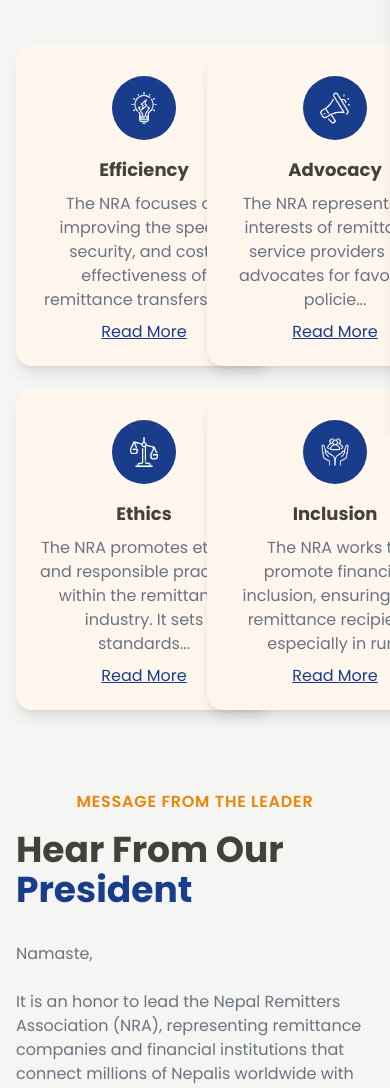
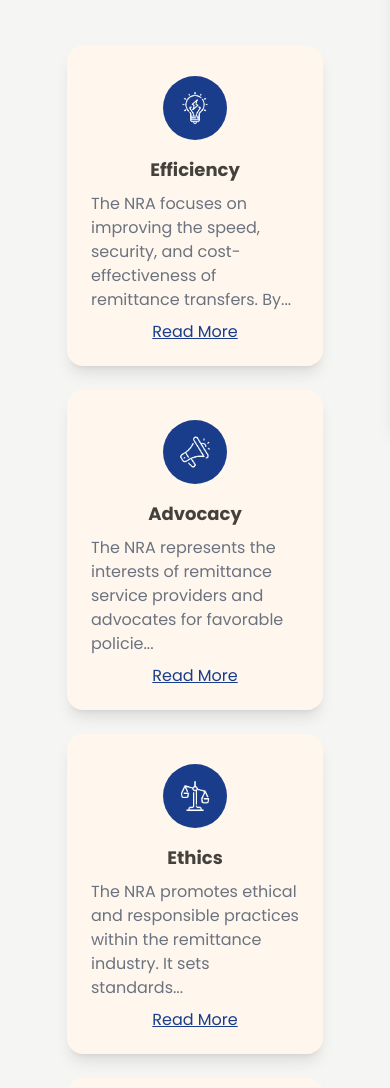
Before and after one commit to Sumitraj00736/NRA, a React (Vite) app: page / in a window 390 px wide. Shown: the part 415-1503 px from the top of the page. Built offline with nearby package versions, Linux system fonts and the light colour scheme.

Commit message:
feat: update on Header and HeroCard

```diff
--- a/src/components/layout/Header.jsx
+++ b/src/components/layout/Header.jsx
@@ -96,7 +96,7 @@
       </div>
 
       {/* Sticky Navbar */}
-      <div className={`transition-all duration-300 bg-white px-6 py-4 flex justify-between items-center text-[16px] mx-6 rounded-xl shadow-md ${isSticky ? "fixed top-0 left-0 z-50 shadow-lg w-full mx-auto rounded-none" : "-mt-8 "}`}>
+      <div className={`transition-all duration-300 bg-white px-6 py-4 flex justify-between items-center text-[16px] mx-6 shadow-md ${isSticky ? "fixed top-0 left-0 z-50 shadow-lg w-full mx-auto rounded-none" : "-mt-8  rounded-xl "}`}>
         <img className="w-32 md:w-48" src={logo} alt="Logo" />
         <button onClick={toggleHamburgerMenu} className="lg:hidden text-black">
           <CgMenuRight className="h-8 w-8" />
--- a/src/components/specific/HeroCard.jsx
+++ b/src/components/specific/HeroCard.jsx
@@ -31,15 +31,15 @@
     ];
 
     return (
-        <div className="flex md:-mt-24 items-center justify-center font-poppins mt-8">
-            <div className="grid grid-cols-2 md:grid-cols-4 lg:grid-cols-4 gap-6 p-4">
+        <div className="flex md:-mt-24 items-center justify-center font-poppins mt-8 scroll-smooth">
+            <div className="grid grid-cols-1 sm:grid-cols-2 md:grid-cols-3 lg:grid-cols-4 gap-6 p-4">
                 {cardData.map((card, index) => {
                     const isExpanded = expandedCard === index;
                     const shortText = card.description.slice(0, 100) + "..."; // Truncate text
                     return (
                         <div
                             key={index}
-                            className={`bg-orange-50 shadow-lg rounded-2xl w-64 transition-all duration-500 flex flex-col items-center justify-center text-center py-8 px-6  ${
+                            className={`bg-orange-50 shadow-lg rounded-2xl w-64 transition-all duration-500 flex flex-col items-center justify-center text-wrap py-8 px-6  ${
                                 isExpanded ? "h-auto" : "h-80"
                             }`}
                         >
```
